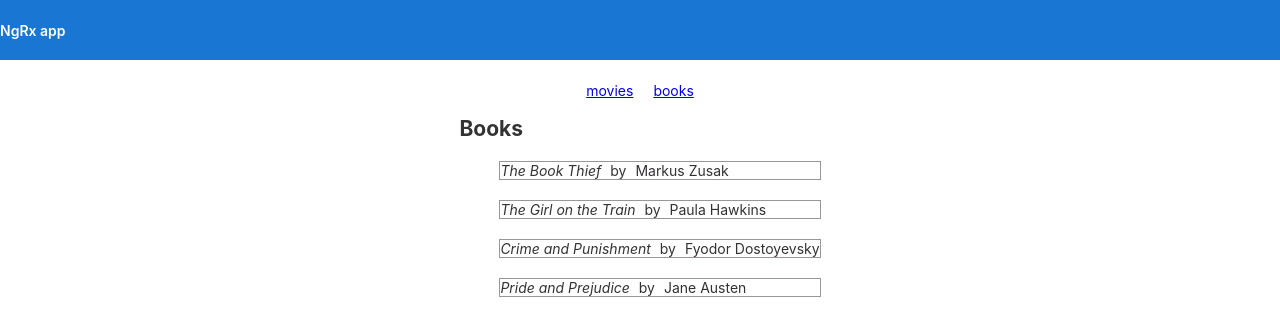
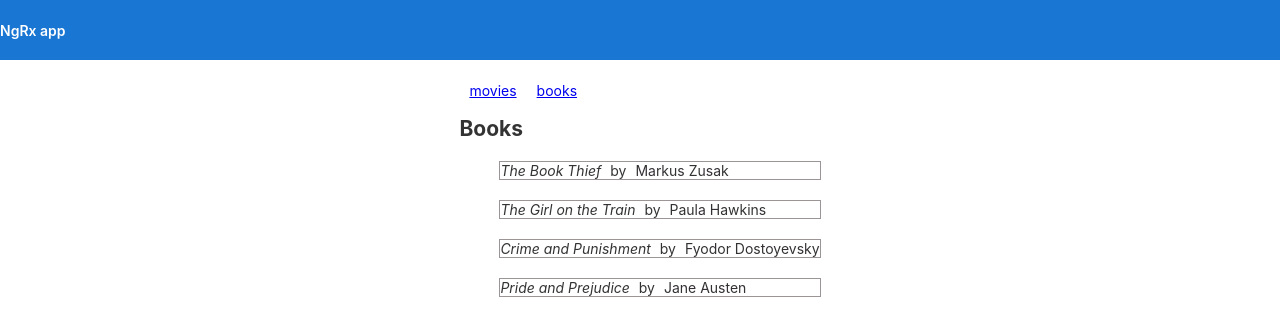
Before and after one commit to larisaVasile/ngrx-begginer, an Angular app: page /books in a window 1280 px wide. Shown: the top 336 px of the page. Built offline with nearby package versions, Linux system fonts and the light colour scheme.

Commit message:
add welcome component

```diff
--- a/src/app/app-routing.module.ts
+++ b/src/app/app-routing.module.ts
@@ -1,11 +1,12 @@
-import {NgModule} from '@angular/core';
+import {Component, NgModule} from '@angular/core';
 import {RouterModule, Routes} from '@angular/router';
 import {AppComponent} from './app.component';
 import {MoviesComponent} from './movies/movies.component';
 import {BooksComponent} from './books/books.component';
+import {WelcomeComponent} from './welcome/welcome.component';
 
 const appRoutes: Routes = [
-  {path: '', component: AppComponent},
+  {path: '', component: WelcomeComponent},
   {path: 'movies', component: MoviesComponent},
   {path: 'books', component: BooksComponent}
 ];
--- a/src/app/app.component.css
+++ b/src/app/app.component.css
@@ -45,6 +45,3 @@
   flex-direction: column;
   align-items: center;
 }
-.main-nav-link{
-  padding: 0 10px;
-}
--- a/src/app/app.component.html
+++ b/src/app/app.component.html
@@ -5,10 +5,6 @@
 </div>
 
 <div class="content" role="main">
-  <nav>
-    <a routerLink="/movies" class="main-nav-link">movies</a>
-    <a routerLink="/books" class="main-nav-link">books</a>
-  </nav>
+  <router-outlet></router-outlet>
 
-  <router-outlet></router-outlet>
 </div>
--- a/src/app/app.module.ts
+++ b/src/app/app.module.ts
@@ -5,13 +5,15 @@
 import { MoviesComponent } from './movies/movies.component';
 import { BooksComponent } from './books/books.component';
 import { AppRoutingModule } from './app-routing.module';
+import { WelcomeComponent } from './welcome/welcome.component';
 
 
 @NgModule({
   declarations: [
     AppComponent,
     MoviesComponent,
-    BooksComponent
+    BooksComponent,
+    WelcomeComponent
   ],
   imports: [
     BrowserModule,
--- a/src/app/books/books.component.html
+++ b/src/app/books/books.component.html
@@ -1,3 +1,4 @@
+<app-welcome></app-welcome>
 <h2>Books</h2>
 <ul>
   <li *ngFor="let book of books" class="book-item">
--- a/src/app/movies/movies.component.html
+++ b/src/app/movies/movies.component.html
@@ -1,3 +1,4 @@
+<app-welcome></app-welcome>
 <h2>Movies</h2>
 <ul>
   <li *ngFor="let movie of movies" class="movie-item" style="list-style: none; border: 1px solid #9b9595; margin: 20px 0;">{{movie.title}}</li>
--- /dev/null
+++ b/src/app/welcome/welcome.component.css
@@ -0,0 +1,3 @@
+.main-nav-link{
+  padding: 0 10px;
+}
--- /dev/null
+++ b/src/app/welcome/welcome.component.html
@@ -0,0 +1,4 @@
+<nav>
+  <a routerLink="/movies" class="main-nav-link">movies</a>
+  <a routerLink="/books" class="main-nav-link">books</a>
+</nav>
--- /dev/null
+++ b/src/app/welcome/welcome.component.ts
@@ -0,0 +1,15 @@
+import { Component, OnInit } from '@angular/core';
+
+@Component({
+  selector: 'app-welcome',
+  templateUrl: './welcome.component.html',
+  styleUrls: ['./welcome.component.css']
+})
+export class WelcomeComponent implements OnInit {
+
+  constructor() { }
+
+  ngOnInit(): void {
+  }
+
+}
```
Also changed, not shown: 1 other file (tests, documents, lock files or other folders).
